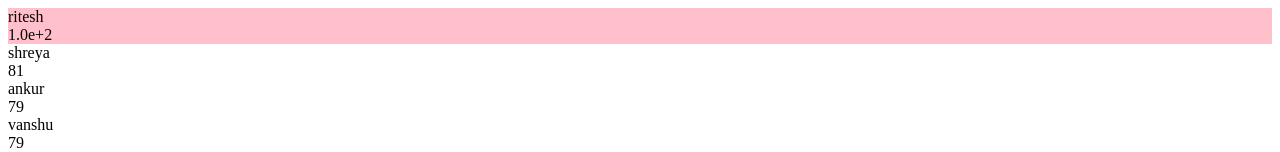
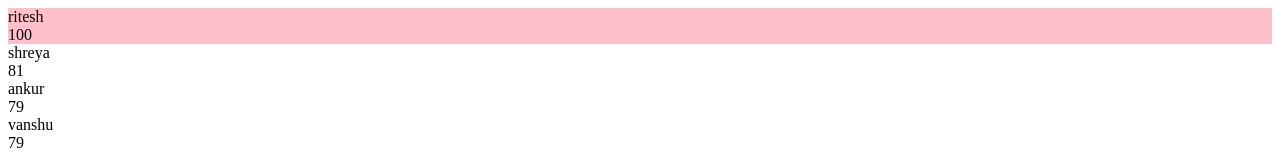
Before and after one commit to Arafat-alim/Toppers---React-Assignment---3---sjruqkas8jgd, a React app: page / in a window 1280 px wide. Shown: the top 152 px of the page. Built offline with nearby package versions, Linux system fonts and the light colour scheme.

Commit message:
added a math round function

```diff
--- a/src/components/App.js
+++ b/src/components/App.js
@@ -55,7 +55,7 @@ class App extends Component {
 					   				</div>
 					   				<div className="percent">
 					   					 {/* //Write code to display percentage upto 2 decimal places */}
-										 {new Number(item.percent).toPrecision(2)}
+										 {Math.round(item.percent)}
 					   				</div>
 				   				</div>
 				   				);
```
